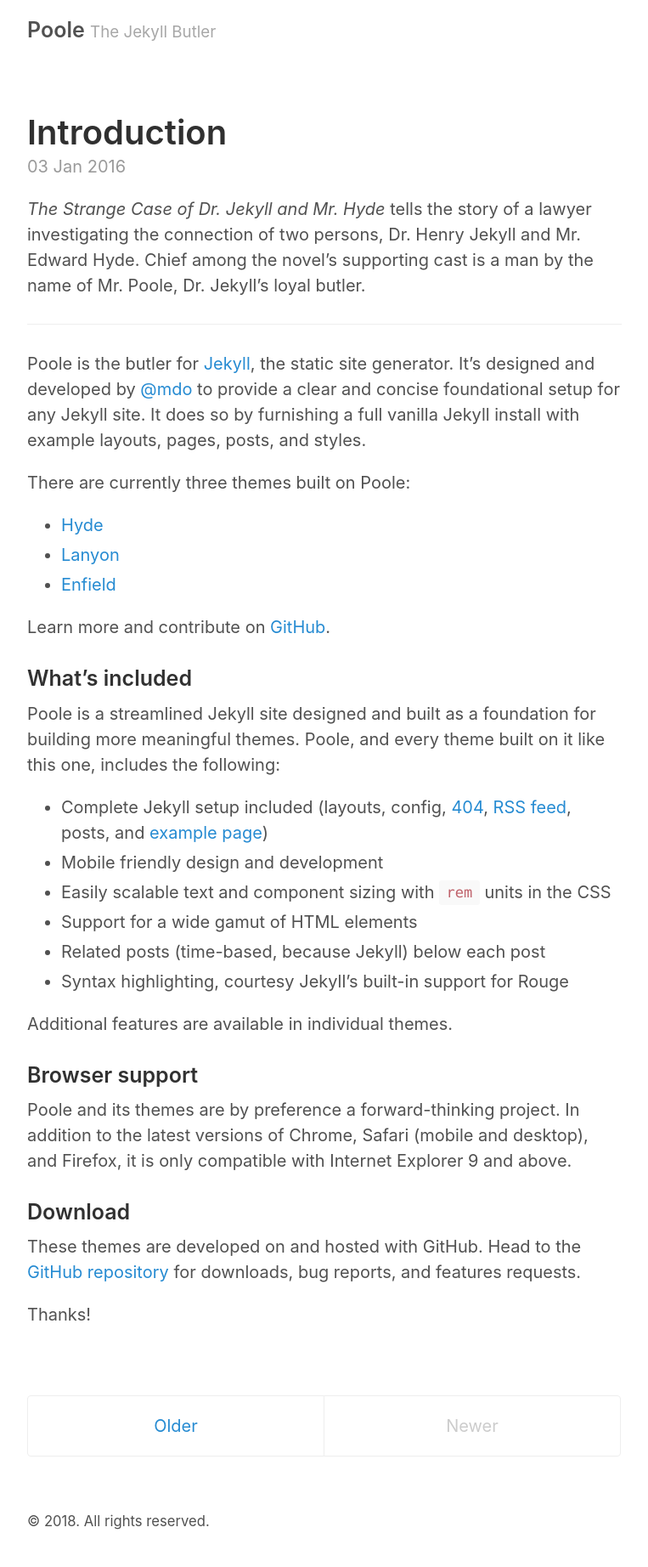
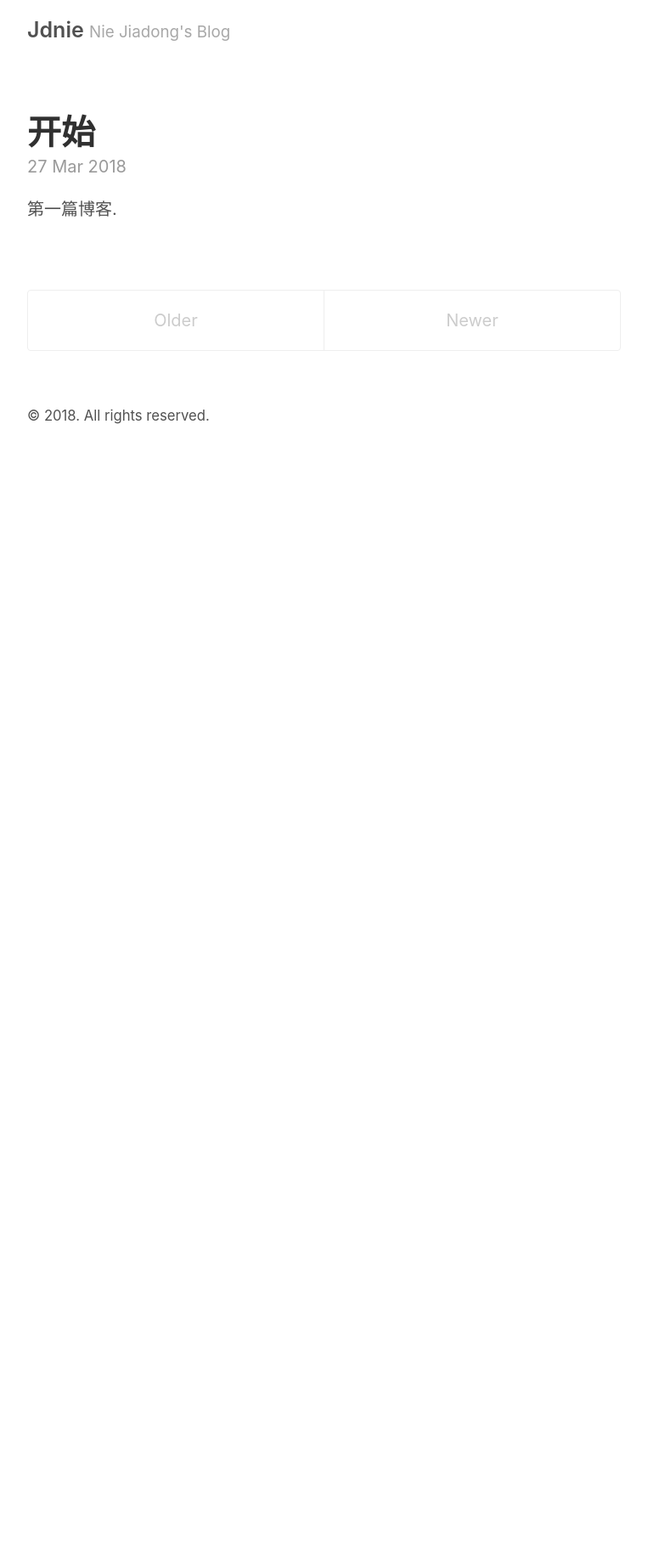
Before and after one commit to jdnie/jdnie.github.io, a Jekyll site: the page built from index.html, in a window 1280 px wide. Shown: the whole page at 85% size, without its empty margins (258-1021 px from the left). Built offline with Jekyll 4.4.1, drawn with Linux system fonts in a browser that asks for light colours; the list of posts is cut into pages by our own code; after the commit the page ends 900 px from its top, so only the background shows below that.

Commit message:
first blog

```diff
--- a/_config.yml
+++ b/_config.yml
@@ -2,8 +2,8 @@
 permalink:           pretty
 
 # Setup
-title:               Poole
-tagline:             The Jekyll Butler
+title:               Jdnie
+tagline:             Nie Jiadong's Blog
 url:                 http://getpoole.com
 paginate:            1
 baseurl:             ""
--- a/_posts/2016-01-03-introduction.md
+++ /dev/null
@@ -1,41 +0,0 @@
----
-layout: post
-title: Introduction
----
-
-*The Strange Case of Dr. Jekyll and Mr. Hyde* tells the story of a lawyer investigating the connection of two persons, Dr. Henry Jekyll and Mr. Edward Hyde. Chief among the novel's supporting cast is a man by the name of Mr. Poole, Dr. Jekyll's loyal butler.
-
------
-
-Poole is the butler for [Jekyll](http://jekyllrb.com), the static site generator. It's designed and developed by [@mdo](https://twitter.com/mdo) to provide a clear and concise foundational setup for any Jekyll site. It does so by furnishing a full vanilla Jekyll install with example layouts, pages, posts, and styles.
-
-There are currently three themes built on Poole:
-
-* [Hyde](http://hyde.getpoole.com)
-* [Lanyon](http://lanyon.getpoole.com)
-* [Enfield](http://enfield.getpoole.com)
-
-Learn more and contribute on [GitHub]({{ site.github.repo }}).
-
-### What's included
-
-Poole is a streamlined Jekyll site designed and built as a foundation for building more meaningful themes. Poole, and every theme built on it like this one, includes the following:
-
-* Complete Jekyll setup included (layouts, config, [404]({{ site.baseurl }}/404.html), [RSS feed]({{ site.baseurl }}/atom.xml), posts, and [example page]({{ site.baseurl }}/about))
-* Mobile friendly design and development
-* Easily scalable text and component sizing with `rem` units in the CSS
-* Support for a wide gamut of HTML elements
-* Related posts (time-based, because Jekyll) below each post
-* Syntax highlighting, courtesy Jekyll's built-in support for Rouge
-
-Additional features are available in individual themes.
-
-### Browser support
-
-Poole and its themes are by preference a forward-thinking project. In addition to the latest versions of Chrome, Safari (mobile and desktop), and Firefox, it is only compatible with Internet Explorer 9 and above.
-
-### Download
-
-These themes are developed on and hosted with GitHub. Head to the [GitHub repository]({{ site.github.repo }}) for downloads, bug reports, and features requests.
-
-Thanks!
--- /dev/null
+++ b/_posts/2018-03-27-first-blog.md
@@ -0,0 +1,6 @@
+---
+layout: post
+title: 开始
+---
+
+第一篇博客.
```
Also changed, not shown: _posts/2016-01-01-whats-jekyll.md (deleted, +0 -10 lines), _posts/2016-01-02-example-content.md (deleted, +0 -169 lines), 15 other files.
